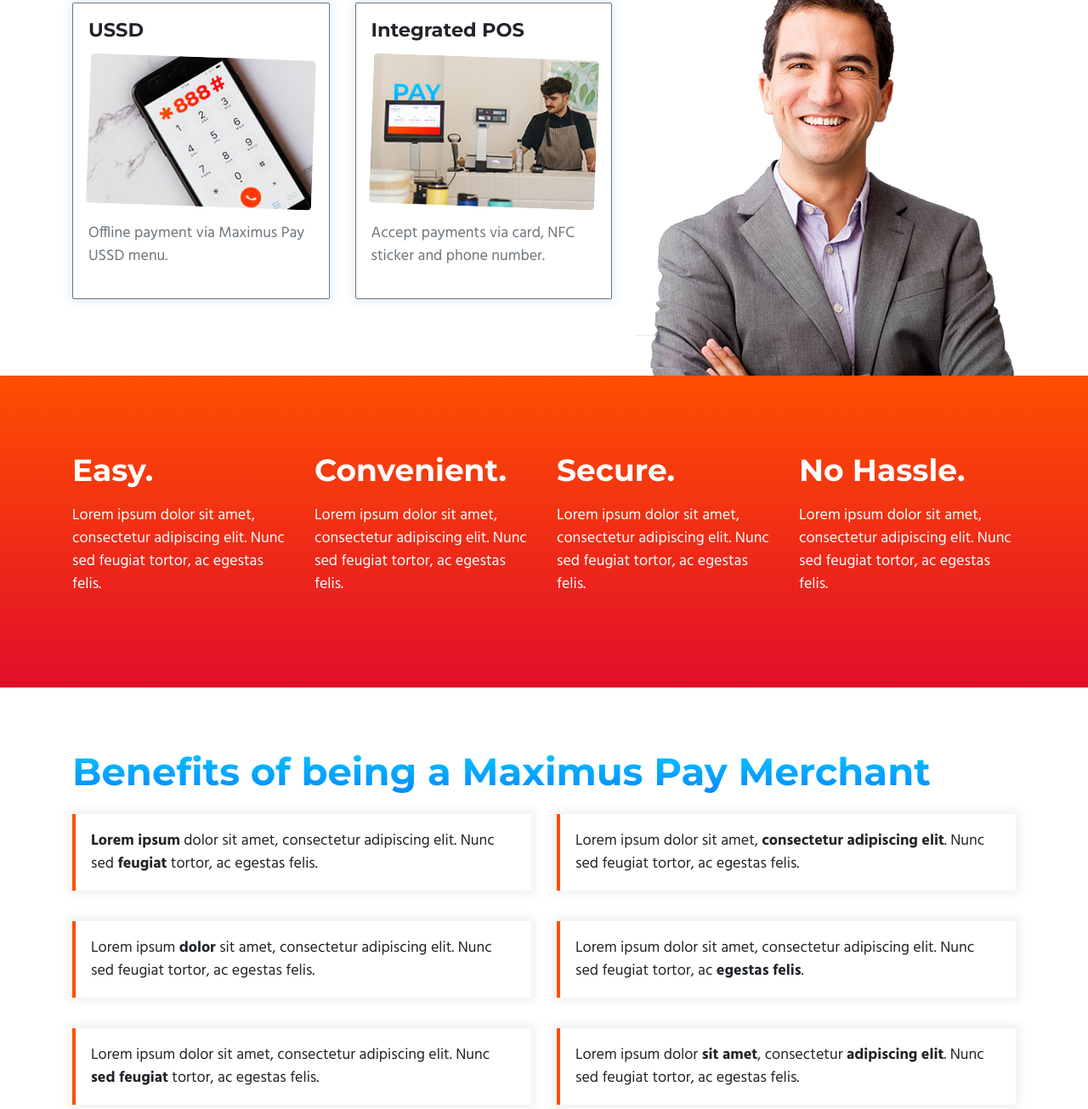
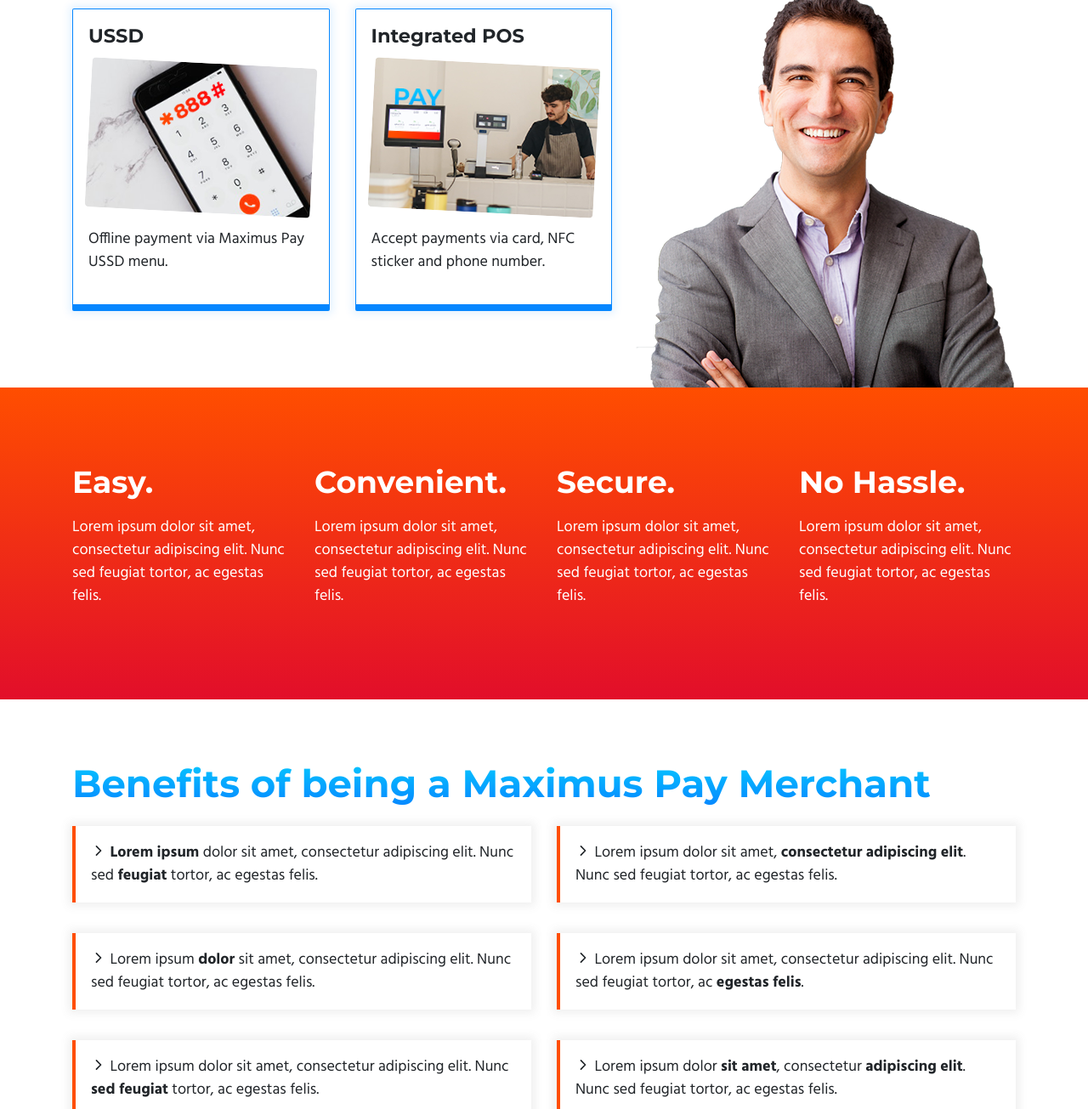
Before and after one commit to zaxwebs/maximusPay, a website built with Parcel: page src/index.html in a window 1280 px wide. Shown: the part 1495-2800 px from the top of the page at 85% size. Built offline with nearby package versions, Linux system fonts and the light colour scheme.

Commit message:
Addedicons

```diff
--- a/src/index.html
+++ b/src/index.html
@@ -23,7 +23,7 @@
                 tempor viverra id in sem. Integer hendrerit feugiat gravida.
               </p>
               <a href="#" class="btn btn-primary btn-lg mb-5"
-                >Become a Merchant</a
+                ><ion-icon name="caret-forward"></ion-icon> Become a Merchant</a
               >
               <div class="selling-points">
                 <span><b>5,000+</b> Users</span>
@@ -196,38 +196,44 @@
         <div class="row">
           <div class="col-md-6 mb-4">
             <div class="block-sm">
+              <ion-icon name="chevron-forward"></ion-icon>
               <b>Lorem ipsum</b> dolor sit amet, consectetur adipiscing elit.
               Nunc sed <b>feugiat</b> tortor, ac egestas felis.
             </div>
           </div>
           <div class="col-md-6 mb-4">
             <div class="block-sm">
-              Lorem ipsum dolor sit amet, <b>consectetur adipiscing elit</b>.
-              Nunc sed feugiat tortor, ac egestas felis.
+              <ion-icon name="chevron-forward"></ion-icon> Lorem ipsum dolor sit
+              amet, <b>consectetur adipiscing elit</b>. Nunc sed feugiat tortor,
+              ac egestas felis.
             </div>
           </div>
           <div class="col-md-6 mb-4">
             <div class="block-sm">
-              Lorem ipsum <b>dolor</b> sit amet, consectetur adipiscing elit.
-              Nunc sed feugiat tortor, ac egestas felis.
+              <ion-icon name="chevron-forward"></ion-icon> Lorem ipsum
+              <b>dolor</b> sit amet, consectetur adipiscing elit. Nunc sed
+              feugiat tortor, ac egestas felis.
             </div>
           </div>
           <div class="col-md-6 mb-4">
             <div class="block-sm">
-              Lorem ipsum dolor sit amet, consectetur adipiscing elit. Nunc sed
-              feugiat tortor, ac <b>egestas felis</b>.
+              <ion-icon name="chevron-forward"></ion-icon> Lorem ipsum dolor sit
+              amet, consectetur adipiscing elit. Nunc sed feugiat tortor, ac
+              <b>egestas felis</b>.
             </div>
           </div>
           <div class="col-md-6 mb-4">
             <div class="block-sm">
-              Lorem ipsum dolor sit amet, consectetur adipiscing elit. Nunc
-              <b>sed feugiat</b> tortor, ac egestas felis.
+              <ion-icon name="chevron-forward"></ion-icon> Lorem ipsum dolor sit
+              amet, consectetur adipiscing elit. Nunc <b>sed feugiat</b> tortor,
+              ac egestas felis.
             </div>
           </div>
           <div class="col-md-6 mb-4">
             <div class="block-sm">
-              Lorem ipsum dolor <b>sit amet</b>, consectetur
-              <b>adipiscing elit</b>. Nunc sed feugiat tortor, ac egestas felis.
+              <ion-icon name="chevron-forward"></ion-icon> Lorem ipsum dolor
+              <b>sit amet</b>, consectetur <b>adipiscing elit</b>. Nunc sed
+              feugiat tortor, ac egestas felis.
             </div>
           </div>
         </div>
@@ -245,7 +251,7 @@
           aliquip ex ea commodo consequat.
         </p>
         <a href="tel:+99123456" class="btn btn-primary btn-lg mb-5"
-          >Call +99 123456</a
+          ><ion-icon name="call"></ion-icon> Call +99 123456</a
         >
       </div>
     </section>
@@ -256,5 +262,6 @@
       </div>
     </footer>
     <script src="./scripts/main.js"></script>
+    <script src="https://unpkg.com/ionicons@5.0.0/dist/ionicons.js"></script>
   </body>
 </html>
--- a/src/styles/_custom.scss
+++ b/src/styles/_custom.scss
@@ -47,6 +47,10 @@ footer {
 .btn-primary {
   box-shadow: 0 10px 20px rgba($primary, 40%);
 }
+
+ion-icon {
+  margin-bottom: -2px;
+}
 // LAYOUT
 
 // PAGE(s)
@@ -77,23 +81,12 @@ section.modes {
   .mode {
     border-radius: 2px;
     padding: 1rem;
-    border: 1px solid #727272;
+    border: 1px solid $secondary-2;
+    border-bottom: 8px solid $secondary-2;
     box-shadow: 0 0 10px 4px rgba($secondary-2, 0.1);
 
     img {
-      transform: rotate(2deg);
-    }
-
-    p {
-      @extend .text-gray;
-    }
-
-    &:hover {
-      border: 1px solid $secondary-2;
-
-      h5 {
-        color: $secondary-2;
-      }
+      transform: rotate(3deg);
     }
   }
 
```
